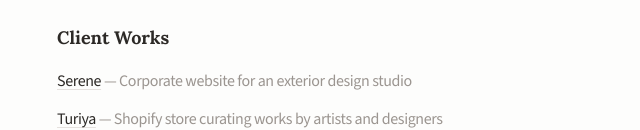
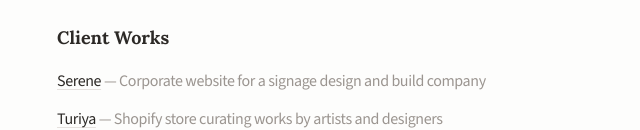
Before and after one commit to taewanu/twlim.dev, a Next.js app: page / in a window 1280 px wide. Shown: the part 672-802 px from the top of the page, without its empty margins (319-959 px from the left). Built offline with nearby package versions, Linux system fonts and the light colour scheme; no server answers.

Commit message:
content: point Serene at its renewal preview (#5)
The client's renewed site recasts Serene as a signage company that
designs, fabricates, and installs, so the description follows it. The
renewal isn't on serene.kr yet, so the link goes to its preview until
launch, then returns to serene.kr.

```diff
--- a/src/app/page.tsx
+++ b/src/app/page.tsx
@@ -87,7 +87,7 @@
         >
           <li>
             <a
-              href="https://serene.kr"
+              href="https://renewal.serene-renewal.pages.dev"
               target="_blank"
               rel="noopener noreferrer"
             >
@@ -95,7 +95,7 @@
             </a>
             <span className="text-muted">
               {" "}
-              — Corporate website for an exterior design studio
+              — Corporate website for a signage design and build company
             </span>
           </li>
           <li>
```
